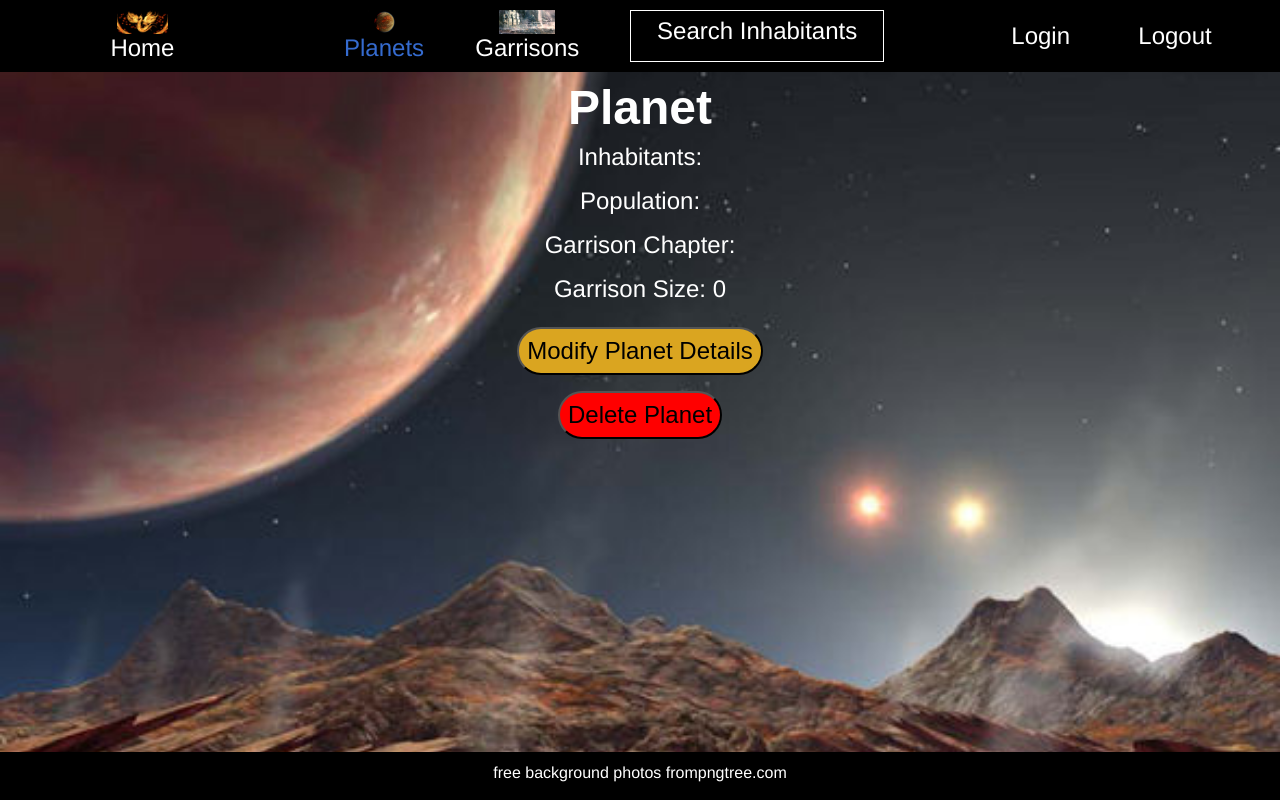
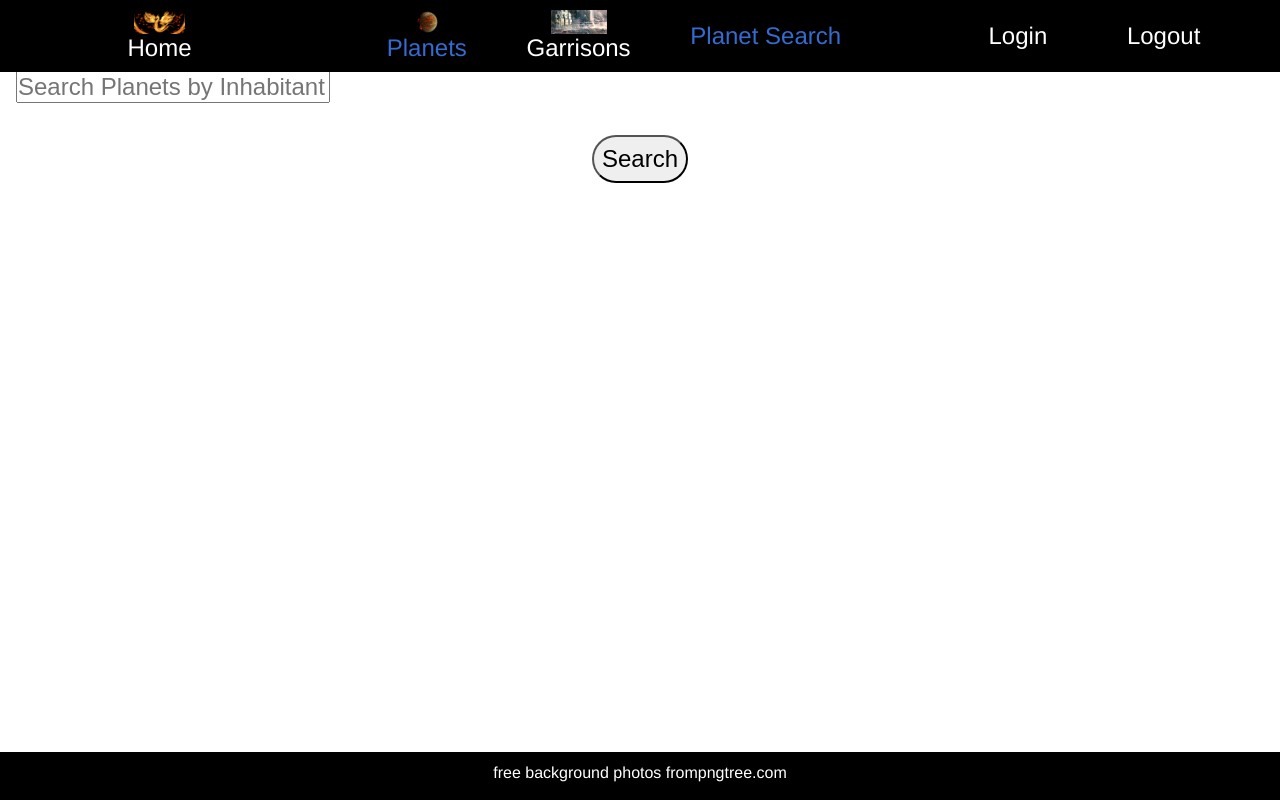
Before and after one commit to 2011JavaReact/AdeptusAdministratumFrontend, a React (Create React App) app: page /planets/search in a window 1280 px wide. Built offline with nearby package versions, Linux system fonts and the light colour scheme; no server answers.

Commit message:
set up planet search link and component

```diff
--- a/src/App.js
+++ b/src/App.js
@@ -9,6 +9,7 @@ import PlanetContainer from "./containers/PlanetContainer";
 import PlanetDetail from "./components/planet/PlanetDetail";
 import AddPlanet from "./components/planet/AddPlanet";
 import EditPlanet from "./components/planet/EditPlanet";
+import SearchPlanets from "./components/planet/SearchPlanets";
 import GarrisonContainer from "./containers/GarrisonContainer";
 import GarrisonDetail from "./components/garrison/GarrisonDetail";
 import AddGarrison from "./components/garrison/AddGarrison";
@@ -37,6 +38,7 @@ class App extends React.Component {
                 path="/planets/:id/edit"
                 render={(routerProps) => <EditPlanet {...routerProps} />}
               />
+              <Route exact path="/planets/search" component={SearchPlanets} />
               <Route
                 exact
                 path="/planets/:id"
--- /dev/null
+++ b/src/components/planet/SearchPlanets.js
@@ -0,0 +1,34 @@
+import React from "react";
+
+export default class SearchPlanets extends React.Component {
+  state = {
+    inhabitants: "",
+  };
+
+  handleChange = (e) => {
+    this.setState({ inhabitants: e.target.value });
+  };
+
+  handleSearch = (e) => {
+    e.preventDefault();
+  };
+
+  render() {
+    return (
+      <>
+        <h1>Search Page - need to complete</h1>
+        <form onSubmit={this.handleSearch}>
+          <input
+            onChange={this.handleChange}
+            name="inhabitants"
+            value={this.state.inhabitants}
+            placeholder="Search Planets by Inhabitant"
+          />
+          <button>Search</button>
+        </form>
+      </>
+    );
+  }
+}
+
+// Example URL: http://52.53.150.109:8080/AdeptusAdministratum/planets?inhabitants=Human
--- a/src/containers/NavBarContainer.js
+++ b/src/containers/NavBarContainer.js
@@ -1,6 +1,7 @@
 import React from "react";
 import { Link } from "react-router-dom";
 import { NavLink } from "react-router-dom";
+import { Redirect } from "react-router-dom";
 import logo from "../images/logo.png";
 import planet2 from "../images/planet2.jpg";
 import army2 from "../images/army2.jpg";
@@ -28,7 +29,13 @@ export default class NavBarContainer extends React.Component {
             <img src={army2} alt="Garrison Logo" />
             Garrisons
           </NavLink>
-          <div>Search Inhabitants</div>
+          <NavLink
+            activeClassName="active"
+            className="menu-link"
+            to="/planets/search"
+          >
+            Planet Search
+          </NavLink>
         </div>
         <div id="user-items">
           <Link className="menu-link" to="/login">
```
Also changed, not shown: 1 other file (tests, documents, lock files or other folders).
